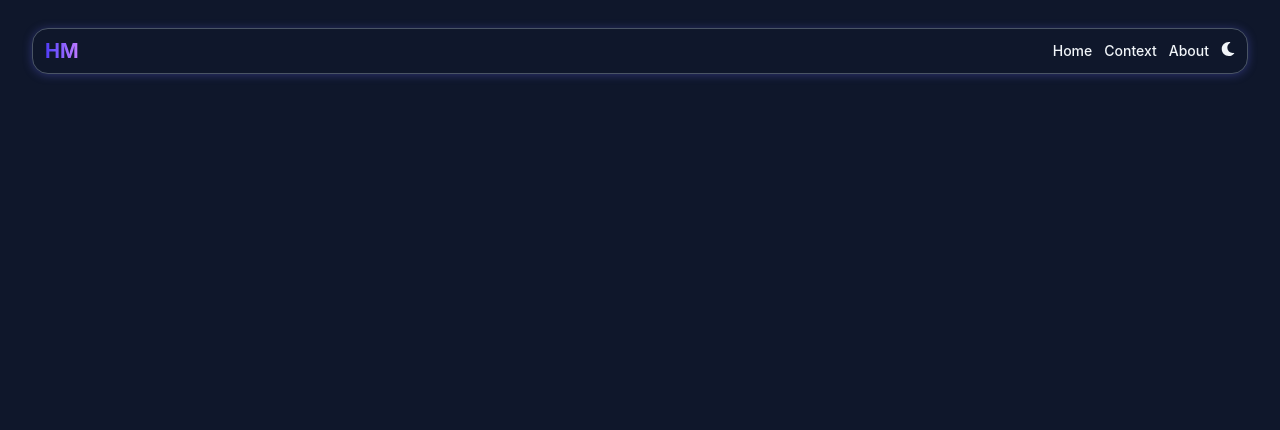
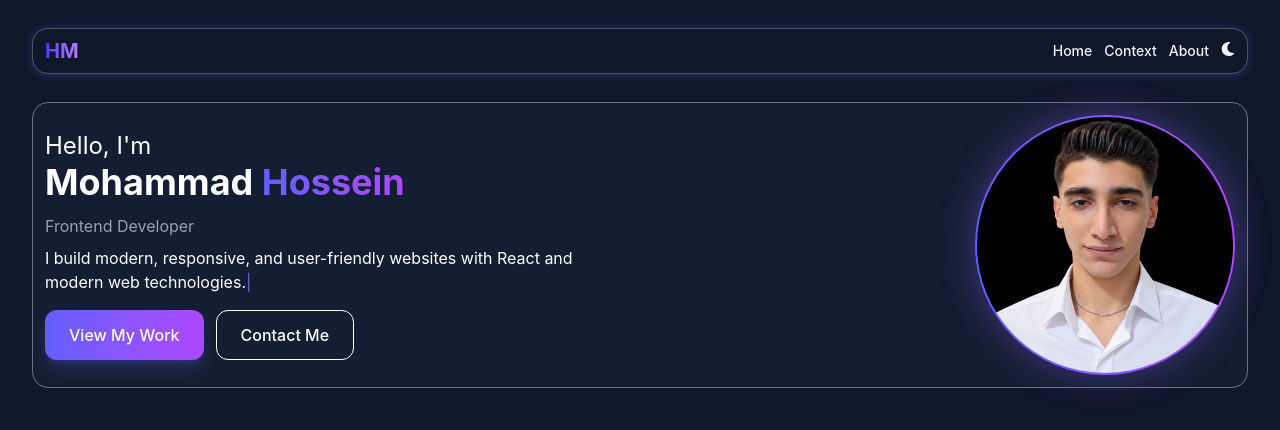
Before and after one commit to mohammadhoseinkhodaverdi89-ai/my-site, a React (Vite) app: page / in a window 1280 px wide. Shown: the top 430 px of the page. Built offline with nearby package versions, Linux system fonts and the light colour scheme.

Commit message:
finished style and animate write and delete for sections

```diff
--- a/src/App.jsx
+++ b/src/App.jsx
@@ -1,10 +1,12 @@
 import Header from "./Header/Header";
 import useBackGroundChange from "./Handler-bg/Handler";
+import Sections from "./Sections/Section";
 function App() {
   const isdark = useBackGroundChange((state) => state.isdark)
 return(
   <div className={`min-h-screen ${isdark ? "bg-slate-900" : "bg-white"} px-3 py-2 md:px-6 md:py-4 lg:px-8 lg:py:5`}>
     <Header />
+    <Sections />
   </div>
 )
 }
--- /dev/null
+++ b/src/Sections/Section.jsx
@@ -0,0 +1,133 @@
+import { useEffect, useState } from "react";
+import Photo1 from "./Photos/mohammad.png";
+import useBackGroundChange from "../Handler-bg/Handler";
+function Sections() {
+    const isdark = useBackGroundChange((state) => state.isdark)
+    const text =
+        "I build modern, responsive, and user-friendly websites with React and modern web technologies.";
+
+    const [displayText, setDisplayText] = useState("");
+    const [index, setIndex] = useState(0);
+    const [deleting, setDeleting] = useState(false);
+
+    useEffect(() => {
+        let timer;
+
+        if (!deleting && index < text.length) {
+            timer = setTimeout(() => {
+                setDisplayText(text.slice(0, index + 1));
+                setIndex(index + 1);
+            }, 50);
+        }
+
+        else if (!deleting && index === text.length) {
+            timer = setTimeout(() => {
+                setDeleting(true);
+            }, 3000);
+        }
+
+        else if (deleting && index > 0) {
+            timer = setTimeout(() => {
+                setDisplayText(text.slice(0, index - 1));
+                setIndex(index - 1);
+            }, 25);
+        }
+
+        else if (deleting && index === 0) {
+            timer = setTimeout(() => {
+                setDeleting(false);
+            }, 500);
+        }
+
+        return () => clearTimeout(timer);
+    }, [index, deleting, text]);
+
+    return (
+        <div className={`flex flex-row justify-between items-center relative top-10 border p-3 rounded-2xl ${isdark ? "bg-slate-800/40" : "bg-white"} border border-gray-500`}>
+
+            <section className={`flex flex-col max-w-xl text-left ${isdark ? 'text-white' : 'text-black'}`}>
+
+                <h3 className="text-2xl">
+                    Hello, I'm
+                </h3>
+
+                <h1 className="text-4xl font-bold">
+                    Mohammad{" "}
+                    <span className="bg-gradient-to-r from-indigo-500 to-purple-500 bg-clip-text text-transparent">
+                        Hossein
+                    </span>
+                </h1>
+
+                <p className="text-gray-400 mt-3">
+                    Frontend Developer
+                </p>
+                <p className=" max-w-xl mt-2 min-h-[48px]">
+                    {displayText}
+                    <span className="text-indigo-400 animate-pulse">
+                        |
+                    </span>
+                </p>
+
+                <div className="flex flex-row gap-3 mt-4">
+
+                    <button
+                        className="
+                            px-6 py-3
+                            rounded-xl
+                            bg-gradient-to-r
+                            from-indigo-500
+                            to-purple-500
+                            text-white
+                            font-medium
+                            shadow-lg
+                            shadow-indigo-500/25
+                            transition-all
+                            duration-300
+                            hover:scale-105
+                            hover:shadow-indigo-500/40
+                            active:scale-95
+                        "
+                    >
+                        View My Work
+                    </button>
+
+                    <button
+                        className={`
+                            px-6 py-3
+                            rounded-xl
+                            border
+                            ${isdark ? "border-white text-white" : "border-black text-black"}
+                            font-medium
+                            transition-all
+                            duration-300
+                            hover:border-indigo-500
+                            hover:text-indigo-400
+                            hover:bg-indigo-500/10
+                            active:scale-95
+                        `}
+                    >
+                        Contact Me
+                    </button>
+                </div>
+            </section>
+            <section>
+                <div className="
+                    p-0.5
+                    bg-gradient-to-r
+                    from-indigo-500
+                    to-purple-500
+                    rounded-full
+                    shadow-[0_0_35px_rgba(139,92,246,0.4)]
+                ">
+                    <img
+                        src={Photo1}
+                        alt="Mohammad Photo"
+                        className="rounded-full w-64 h-64 object-cover"
+                    />
+                </div>
+            </section>
+        </div>
+    );
+}
+
+export default Sections;
```
Also changed, not shown: src/Sections/Photos/mohammad.png (added).
